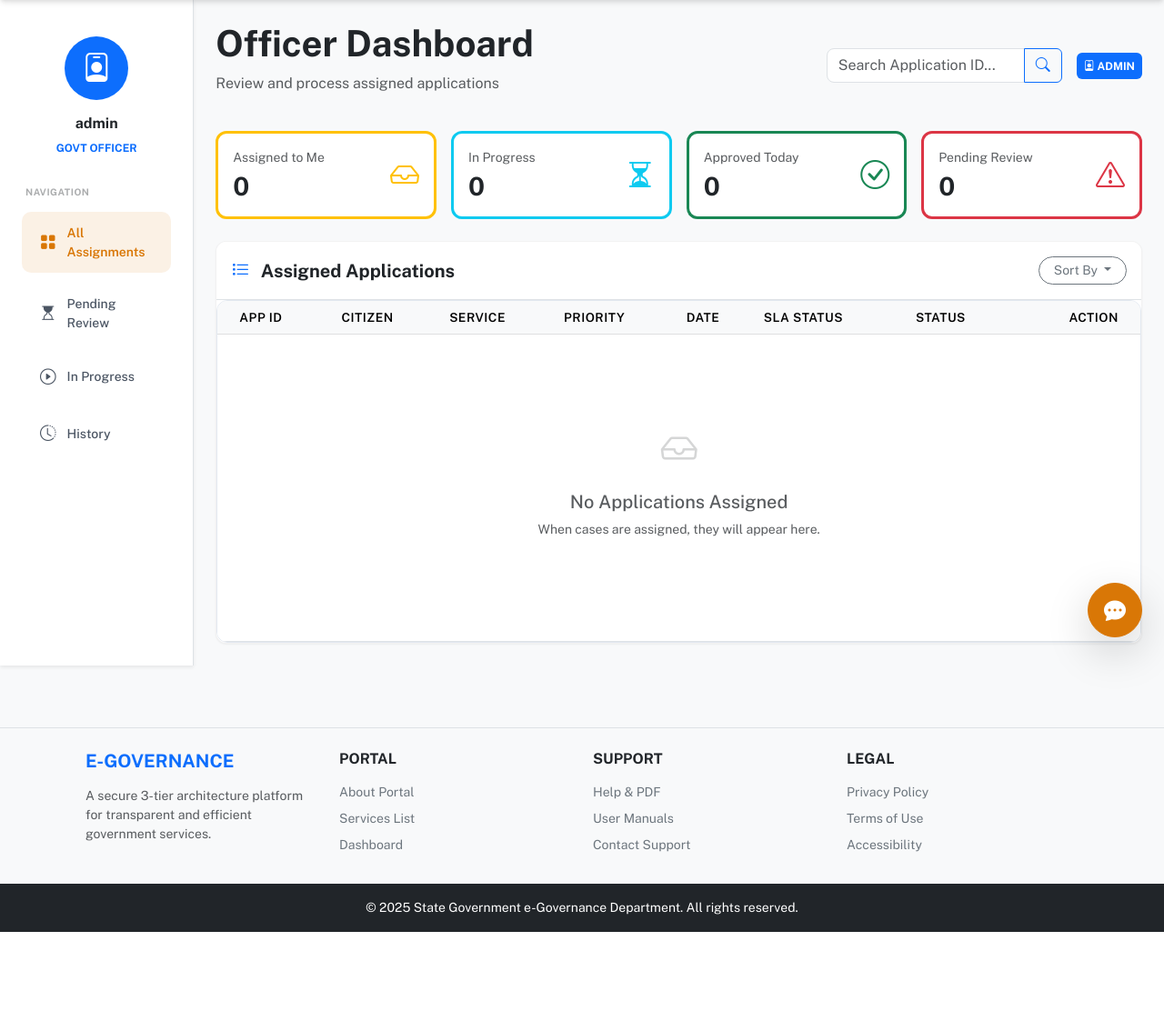
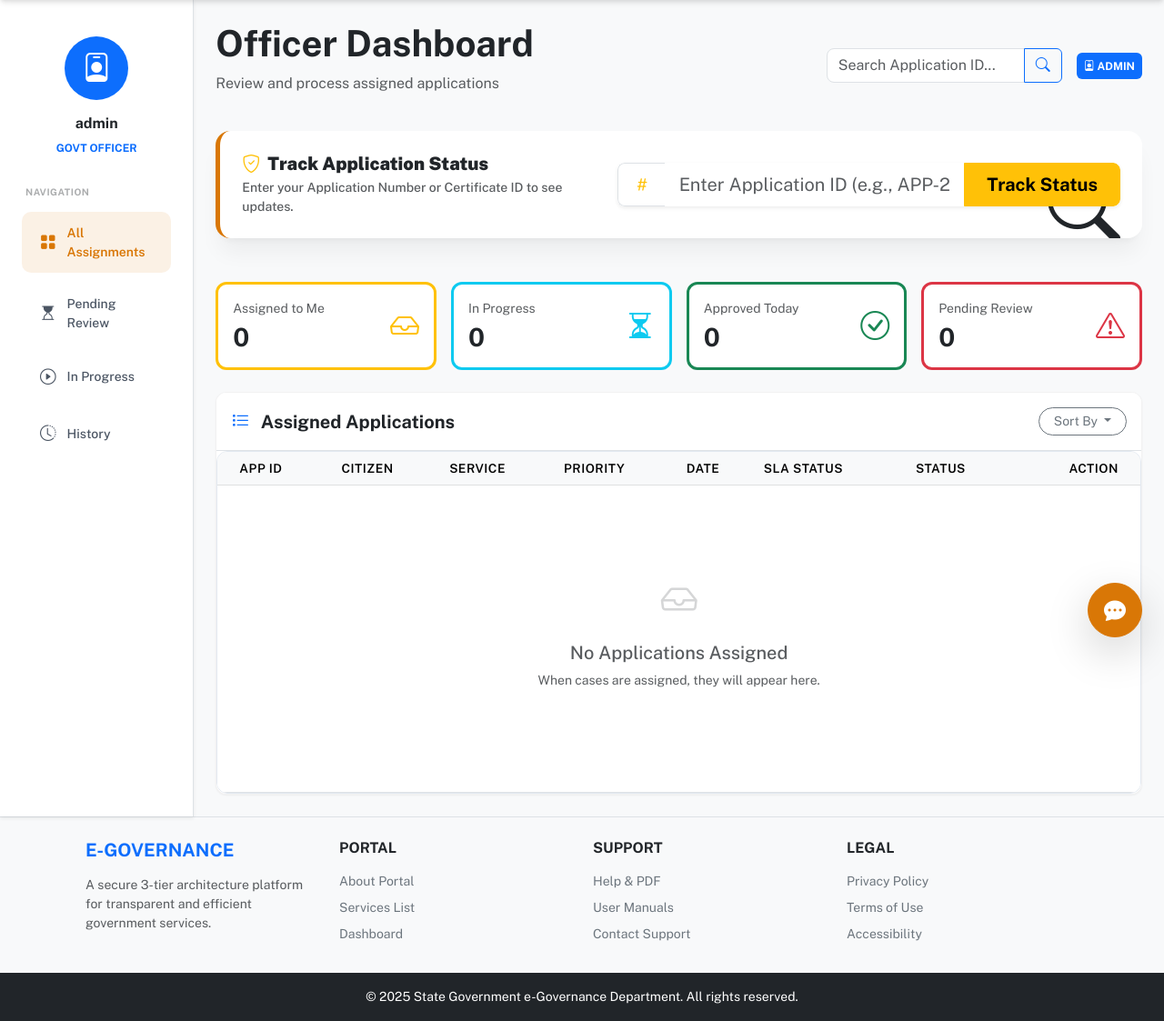
Before and after one commit to lokanathmohanty/e-GOVERNANCE, a Django app: page /officer/dashboard/ in a window 1280 px wide. Shown: the part 75-1198 px from the top of the page at 91% size. Before the commit the page ends 1100 px from the top, so only its background shows below. Run offline with Django 4.2, Linux system fonts and the light colour scheme; a user stored in the database is signed in; data comes from the database, SQL or seed files in the repository; data that the repository does not hold is empty.

Commit message:
I have completed your request to restructure the Track Status.

```diff
--- a/citizen/views.py
+++ b/citizen/views.py
@@ -315,6 +315,9 @@ def document_locker(request):
         if 'delete' in request.POST:
             doc_id = request.POST.get('document_id')
             doc = get_object_or_404(CitizenDocumentLocker, id=doc_id, user=request.user)
+            # Delete physical file
+            if doc.file_path:
+                doc.file_path.delete(save=False)
             doc.delete()
             messages.success(request, "Document removed from locker.")
             return redirect('citizen:locker')
--- a/templates/base_bootstrap.html
+++ b/templates/base_bootstrap.html
@@ -250,11 +250,13 @@
                     </button>
                 </div>
                 <ul class="navbar-nav ms-auto align-items-center gap-2">
+                    {% if user.role != 'officer' and user.role != 'department_head' %}
                     <li class="nav-item">
                         <a class="nav-link" href="{% url 'citizen:public_track' %}">
                             <i class="bi bi-search me-1"></i> Track Status
                         </a>
                     </li>
+                    {% endif %}
                     <!-- Notifications -->
                     {% if user.is_authenticated %}
                     <li class="nav-item dropdown me-2">
--- a/templates/citizen/dashboard_bootstrap.html
+++ b/templates/citizen/dashboard_bootstrap.html
@@ -18,7 +18,8 @@
                         <h2 class="mb-1 fw-black tracking-tight">
                             Namaste, {{ user.first_name|default:user.username }}
                         </h2>
-                        <p class="text-muted mb-0 font-medium">Your centralized governance dashboard for SMART ODISHA.
+                        <p class="text-muted mb-0 font-medium">Your centralized governance dashboard for SMART
+                            e-Governance.
                         </p>
                     </div>
                 </div>
--- a/templates/officer/dashboard_bootstrap.html
+++ b/templates/officer/dashboard_bootstrap.html
@@ -70,6 +70,39 @@
                     <span class="badge bg-primary p-2">
                         <i class="bi bi-person-badge"></i> {{ user.role|upper }}
                     </span>
+                </div>
+            </div>
+
+            <!-- Quick Track Status Bar -->
+            <div class="row mb-5 reveal">
+                <div class="col-12">
+                    <div class="card border-0 shadow-premium p-4 bg-white rounded-4 overflow-hidden position-relative"
+                        style="border-left: 5px solid #D97706 !important;">
+                        <div class="position-absolute top-0 end-0 p-4 opacity-10">
+                            <i class="bi bi-search" style="font-size: 5rem;"></i>
+                        </div>
+                        <div class="row align-items-center position-relative z-1">
+                            <div class="col-lg-5 mb-3 mb-lg-0">
+                                <h5 class="fw-black mb-1 text-dark"><i
+                                        class="bi bi-shield-check text-warning me-2"></i>Track Application Status</h5>
+                                <p class="text-muted small mb-0 font-medium">Enter your Application Number or
+                                    Certificate ID
+                                    to see updates.</p>
+                            </div>
+                            <div class="col-lg-7">
+                                <form action="{% url 'citizen:public_track' %}" method="GET" class="d-flex gap-2">
+                                    <div class="input-group input-group-lg shadow-sm rounded-3 overflow-hidden">
+                                        <span class="input-group-text bg-white border-end-0">
+                                            <i class="bi bi-hash text-warning"></i>
+                                        </span>
+                                        <input type="text" name="app_number" class="form-control border-0 bg-white"
+                                            placeholder="Enter Application ID (e.g., APP-2024-XXXX)" required>
+                                        <button type="submit" class="btn btn-warning px-4 fw-bold">Track Status</button>
+                                    </div>
+                                </form>
+                            </div>
+                        </div>
+                    </div>
                 </div>
             </div>
 
```
Also changed, not shown: egovernance/settings.py (+5 -3 lines), templates/citizen/locker.html (+13 -3 lines), templates/mis/dashboard_bootstrap.html (+32 -0 lines).
